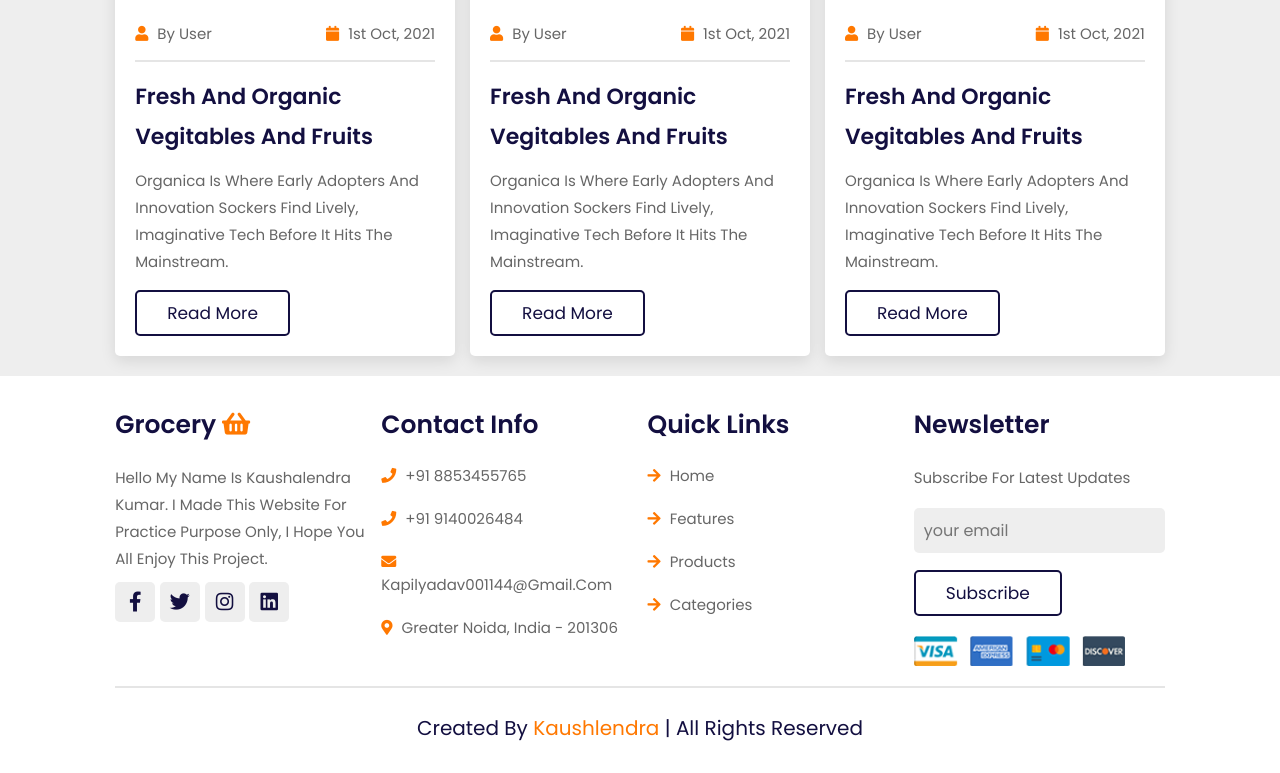
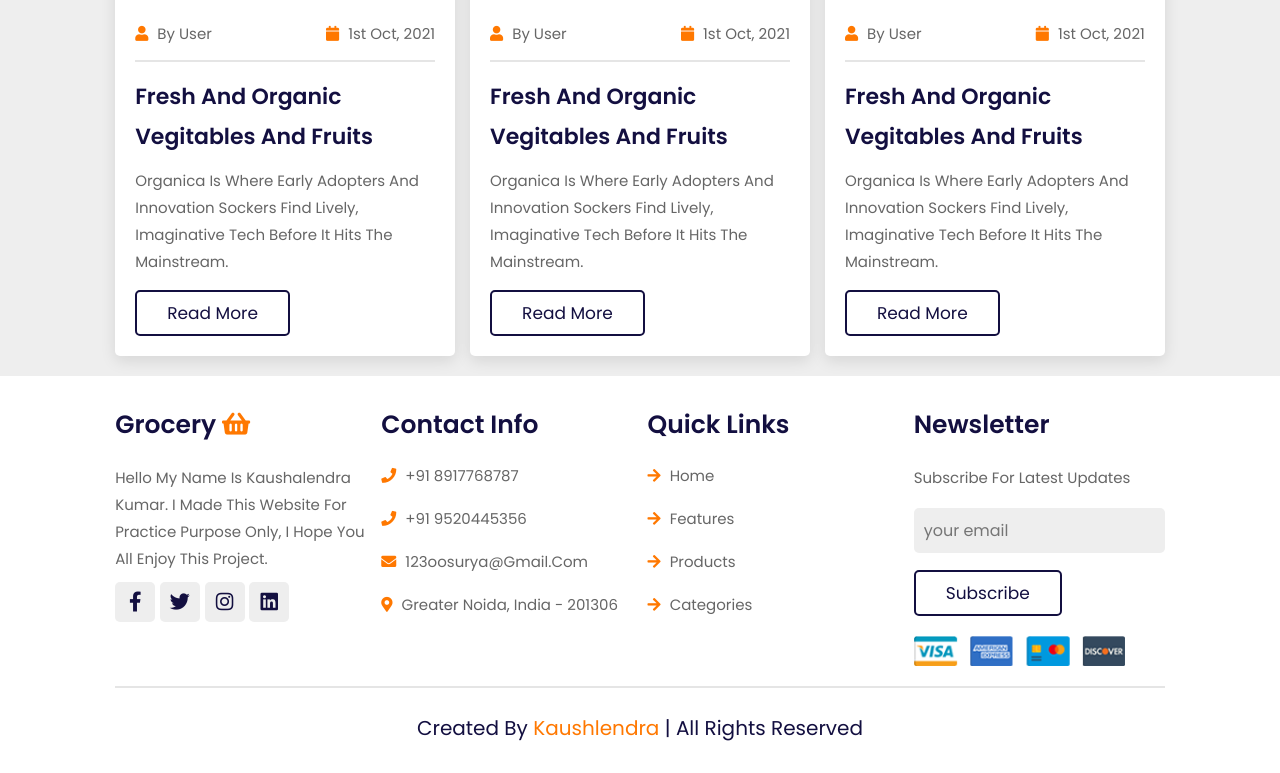
Before and after one commit to SURYAPRAKASHCHAUHAN/GroceryShop, a plain HTML site: page index.html in a window 1280 px wide. Shown: the part 3866-4639 px from the top of the page. Drawn offline with nearby package versions, Linux system fonts and the light colour scheme.

Commit message:
Update index.html

```diff
--- a/index.html
+++ b/index.html
@@ -475,9 +475,9 @@
 
         <div class="box">
             <h3>contact info</h3>
-            <a href="#" class="links"> <i class="fas fa-phone"></i> +91 8853455765 </a>
-            <a href="#" class="links"> <i class="fas fa-phone"></i> +91 9140026484 </a>
-            <a href="#" class="links"> <i class="fas fa-envelope"></i> kapilyadav001144@gmail.com </a>
+            <a href="#" class="links"> <i class="fas fa-phone"></i> +91 8917768787 </a>
+            <a href="#" class="links"> <i class="fas fa-phone"></i> +91 9520445356 </a>
+            <a href="#" class="links"> <i class="fas fa-envelope"></i> 123oosurya@gmail.com </a>
             <a href="#" class="links"> <i class="fas fa-map-marker-alt"></i> Greater Noida, india - 201306 </a>
         </div>
 
```
